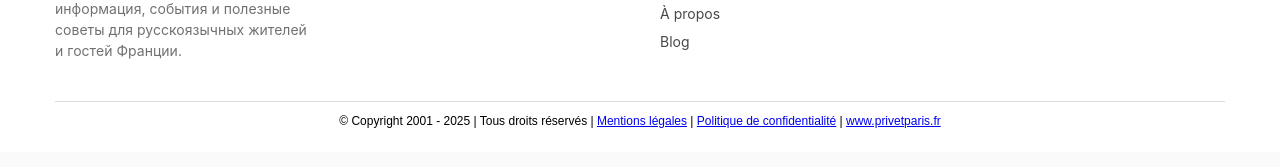
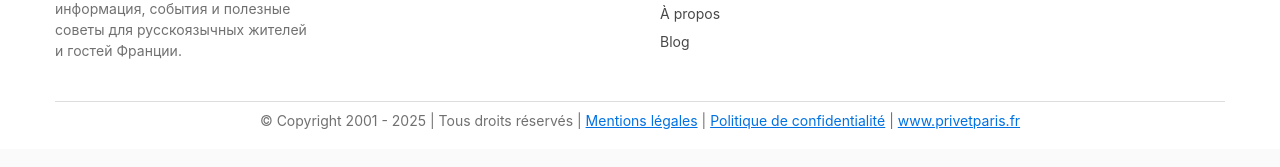
Before and after one commit to andreileasenco/pp, a plain HTML site: page index.html in a window 1280 px wide. Shown: the part 349-516 px from the top of the page. Drawn offline with Linux system fonts and the light colour scheme.

Commit message:
added style for Copyright in footer

```diff
--- a/style.css
+++ b/style.css
@@ -668,6 +668,20 @@ body {
     padding-top: 10px;
 }
 
+.footer-bottom p {
+    color: var(--Text-footer-color, rgba(0, 0, 0, 0.56));
+    text-align: center;
+    font-family: "SF Pro Display";
+    font-size: 14px;
+    font-style: normal;
+    font-weight: 400;
+    line-height: normal;
+}
+
+.footer-bottom p a {
+    color: var(--Blue, #0071E3);
+}
+
 /* Footer titles per spec */
 .footer h4 {
     color: var(--Title-footer-color, rgba(0, 0, 0, 0.88));
```
